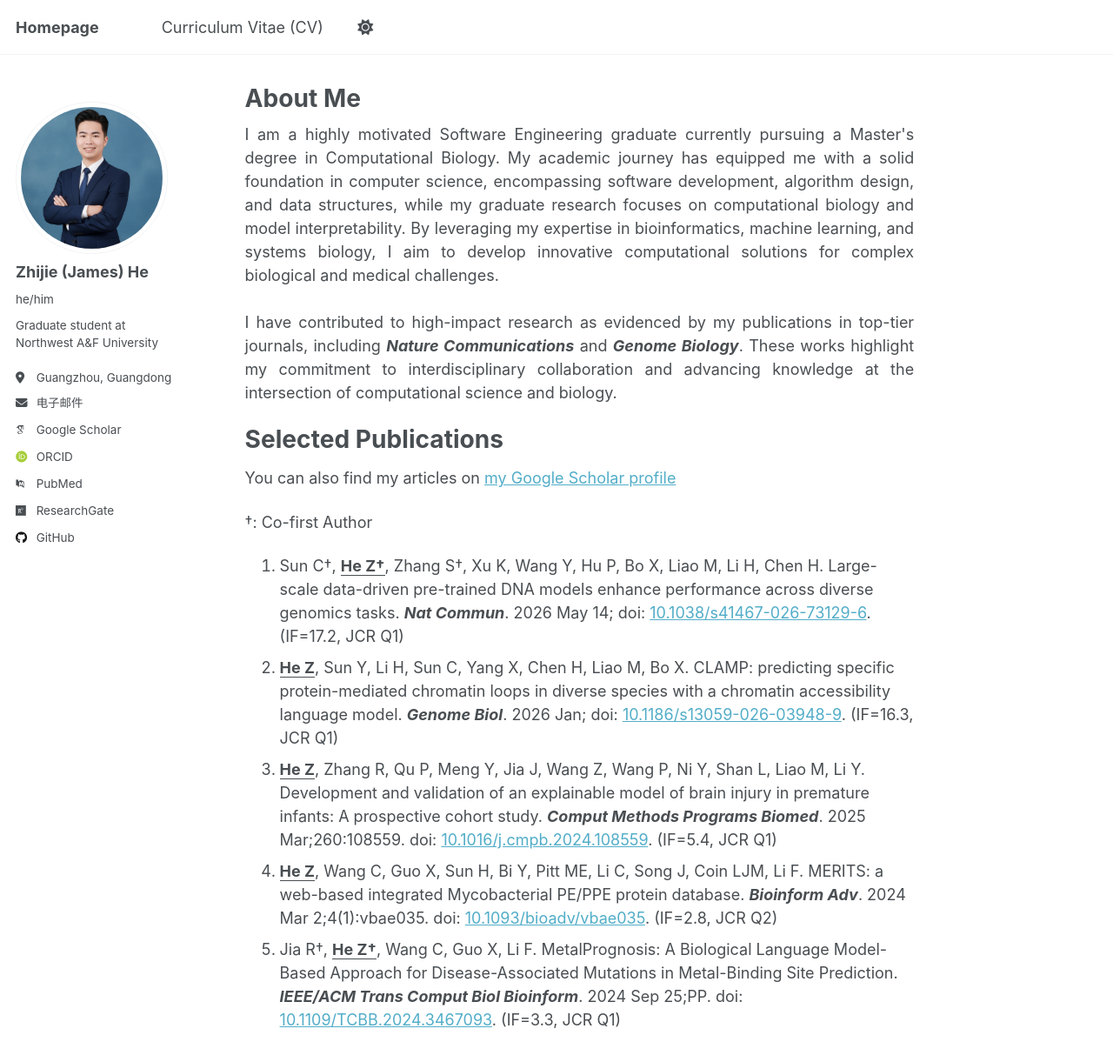
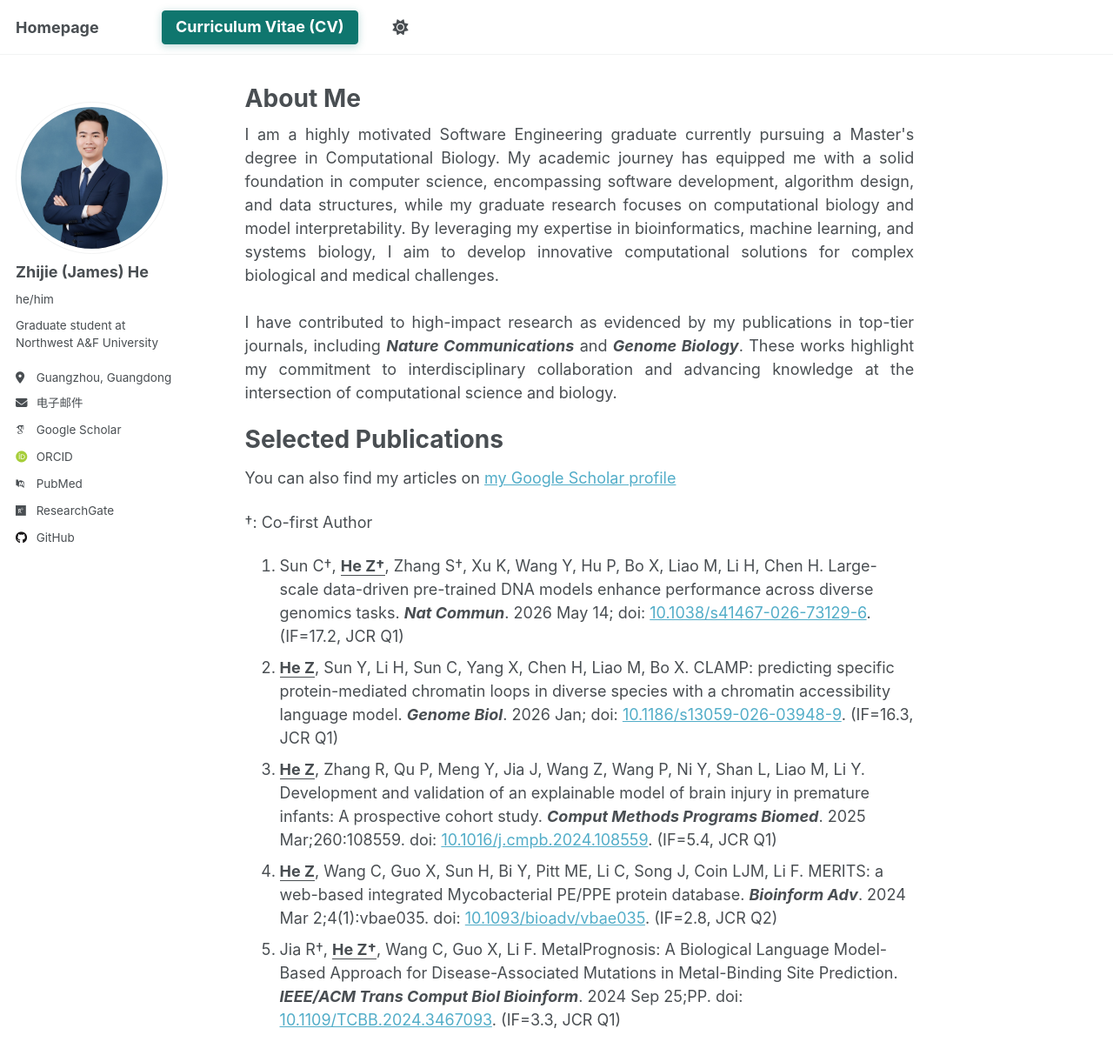
Before and after one commit to chikit2077/chikit2077.github.io, a Jekyll site: the page built from _pages/about.md, in a window 1280 px wide and 1400 px high. Shown: the top 1221 px of the window at 87% size. Built offline with Jekyll 4.4.1, drawn with Linux system fonts in a browser that asks for light colours; some web fonts are replaced; a script that is not in the unit is left out.

Commit message:
Add CV link to navigation with custom styling

```diff
--- a/_data/navigation.yml
+++ b/_data/navigation.yml
@@ -25,6 +25,7 @@ main:
 
   - title: "Curriculum Vitae (CV)"
     url: /cv/
+    class: "masthead__menu-item--cv"
 
   # - title: "Guide"
   #   url: /markdown/
--- a/_includes/masthead.html
+++ b/_includes/masthead.html
@@ -13,7 +13,7 @@
             {% else %}
               {% assign domain = base_path %}
             {% endif %}
-            <li class="masthead__menu-item"><a href="{{ domain }}{{ link.url }}">{{ link.title }}</a></li>
+            <li class="masthead__menu-item{% if link.class %} {{ link.class }}{% endif %}"><a href="{{ domain }}{{ link.url }}">{{ link.title }}</a></li>
           {% endfor %}
           <li id="theme-toggle" class="masthead__menu-item persist tail">
             <a><i id="theme-icon" class="fa-solid fa-sun" aria-hidden="true" title="toggle theme"></i></a>
--- a/_sass/layout/_navigation.scss
+++ b/_sass/layout/_navigation.scss
@@ -1,6 +1,20 @@
 /* ==========================================================================
    NAVIGATION
    ========================================================================== */
+
+:root {
+  --masthead-cv-bg: #0f766e;
+  --masthead-cv-bg-hover: #0b5f59;
+  --masthead-cv-text: #fff;
+  --masthead-cv-shadow: rgba(15, 118, 110, 0.28);
+}
+
+html[data-theme="dark"] {
+  --masthead-cv-bg: #d3f7ff;
+  --masthead-cv-bg-hover: #aee8f3;
+  --masthead-cv-text: #243033;
+  --masthead-cv-shadow: rgba(211, 247, 255, 0.18);
+}
 
 /*
    Breadcrumb navigation links
@@ -258,6 +272,37 @@
                 transform: scaleX(1); /* reveal*/
       }
     }
+
+    .masthead__menu-item--cv {
+      a {
+        margin-left: 1rem;
+        padding: 0.45rem 0.85rem;
+        color: var(--masthead-cv-text);
+        font-weight: 700;
+        line-height: 1.15;
+        background: var(--masthead-cv-bg);
+        border: 1px solid var(--masthead-cv-bg);
+        border-radius: $border-radius;
+        box-shadow: 0 2px 10px var(--masthead-cv-shadow);
+        -webkit-transition: $global-transition;
+        transition: $global-transition;
+
+        &:before {
+          display: none;
+        }
+
+        &:hover {
+          color: var(--masthead-cv-text);
+          background: var(--masthead-cv-bg-hover);
+          border-color: var(--masthead-cv-bg-hover);
+        }
+
+        &:focus {
+          outline: 2px solid var(--masthead-cv-bg);
+          outline-offset: 3px;
+        }
+      }
+    }
   }
 
   .hidden-links {
```
